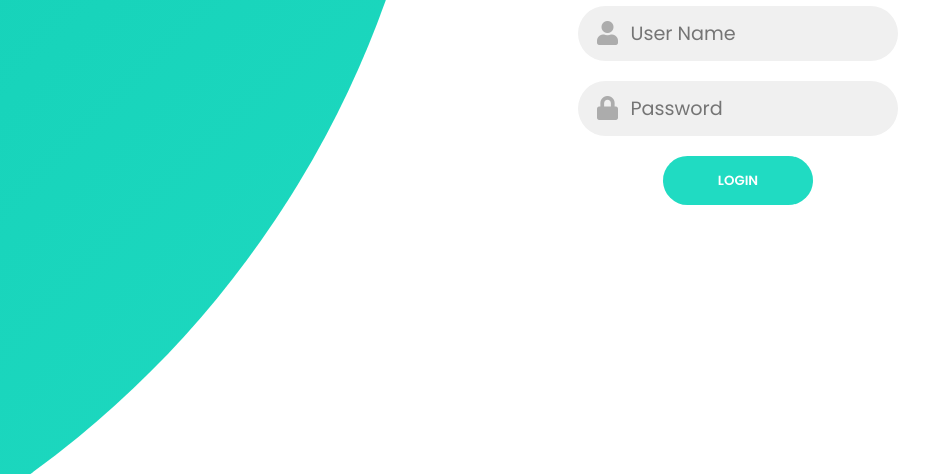
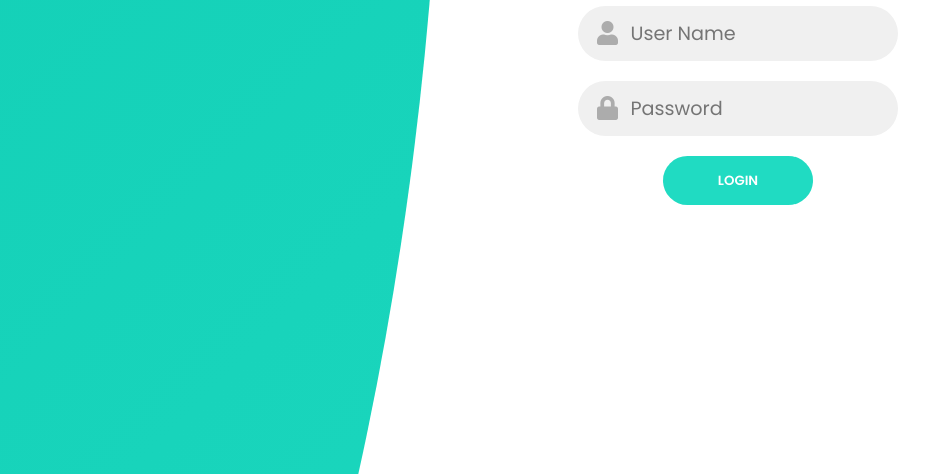
Before and after one commit to purvathnere/learning-app, a plain HTML site: page login.html in a window 1280 px wide. Shown: the part 326-800 px from the top of the page, without its empty margins (222-1151 px from the left). Drawn offline with Linux system fonts and the light colour scheme.

Commit message:
Update login.css

```diff
--- a/assets/css/login.css
+++ b/assets/css/login.css
@@ -26,7 +26,7 @@ body, input{
 .container::before{
     content: '';
     position: absolute;
-    height: 2000px;
+    height: 4000px;
     width: 2000px;
     top: -10px;
     right: 48%;
```
